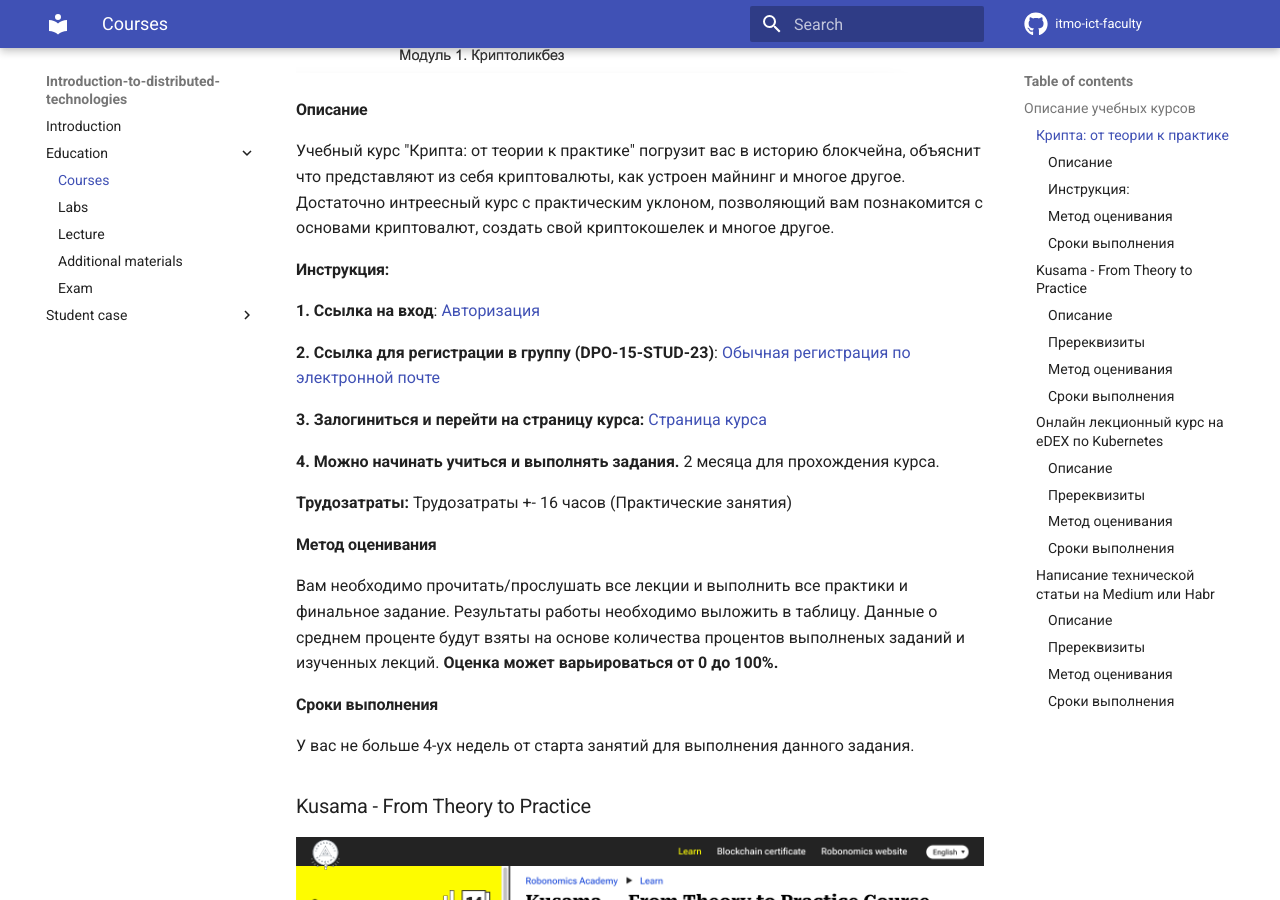
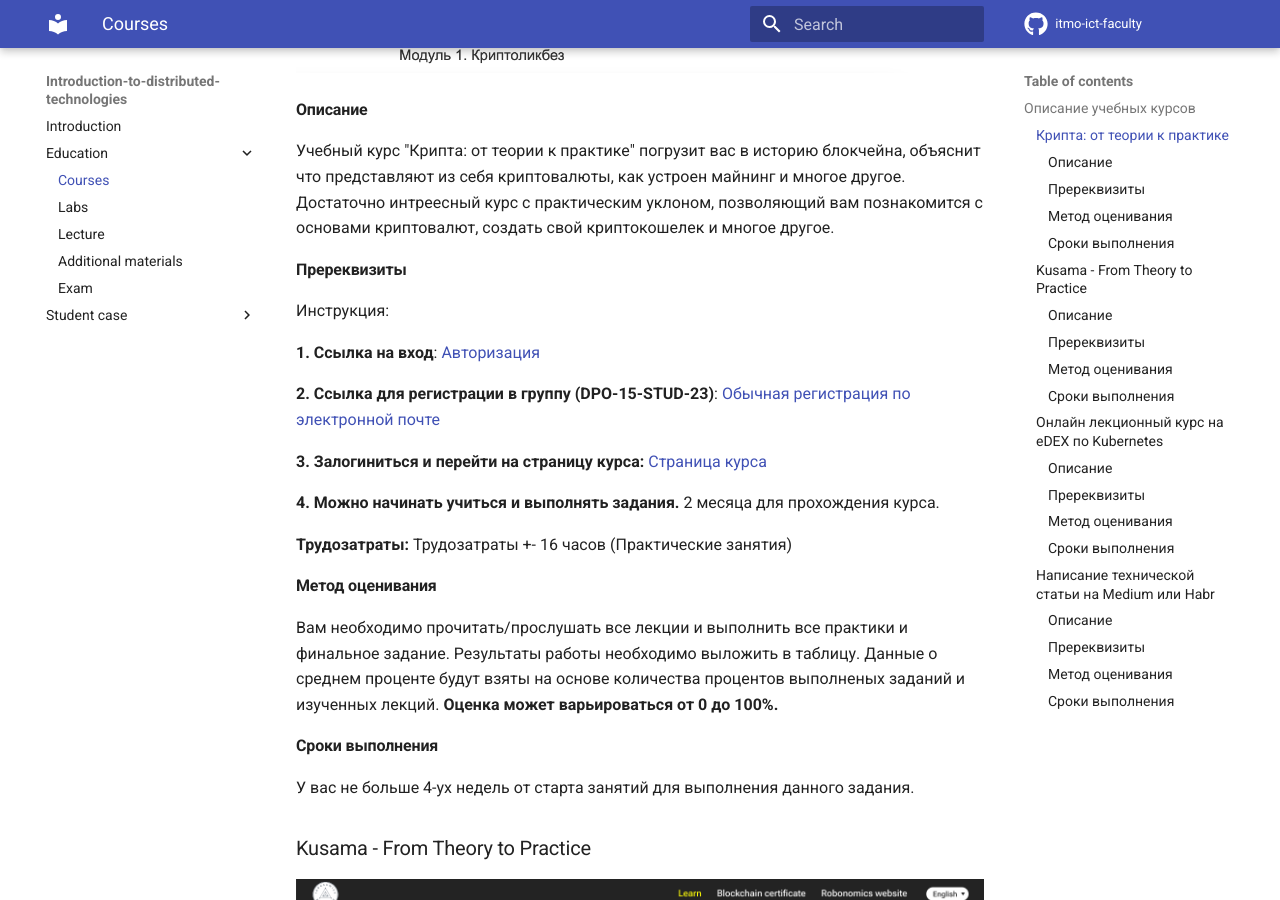
Before and after one commit to itmo-ict-faculty/introduction-to-distributed-technologies, an MkDocs documentation site: the page built from docs/education/courses.md, in a window 1280 px wide and 900 px high, scrolled down 548 px. Built offline with MkDocs 1.6.1 and Material for MkDocs 9.7.7, drawn with Linux system fonts in a browser that asks for light colours; comment, search, counter and statistics services are not loaded.

Commit message:
Updated courses.md

```diff
--- a/docs/education/courses.md
+++ b/docs/education/courses.md
@@ -8,7 +8,8 @@
 Учебный курс "Крипта: от теории к практике" погрузит вас в историю блокчейна, объяснит что представляют из себя криптовалюты, как устроен майнинг и многое другое.
 Достаточно интреесный курс с практическим уклоном, позволяющий вам познакомится с основами криптовалют, создать свой криптокошелек и многое другое.
 
-#### Инструкция:
+#### Пререквизиты
+Инструкция:
 
 **1. Ссылка на вход**: [Авторизация](https://online.itmo.ru/members/login)
 
```
